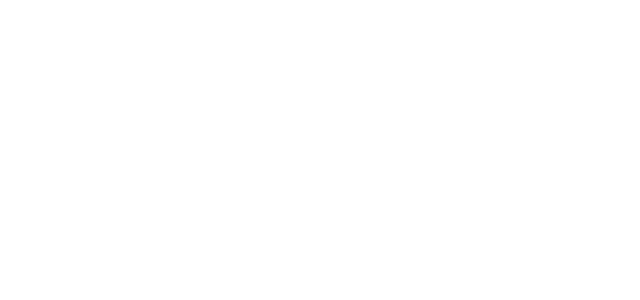
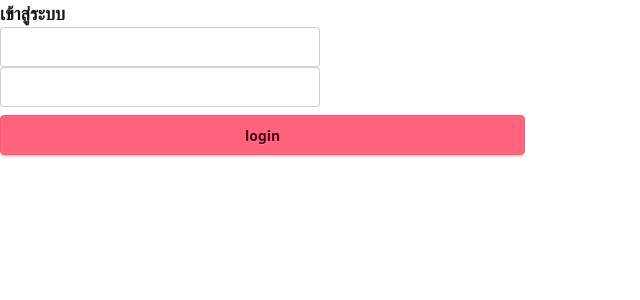
Before and after one commit to Numberwan08/Project, a React (Vite) app in the folder client/: page /login in a window 1280 px wide. Shown: the top 300 px of the page, without its empty margins (0-640 px from the left). Built offline with nearby package versions, Linux system fonts and the light colour scheme.

Commit message:
feat:เพิ่มฟังชั่นการloginและcontext

```diff
--- a/client/package.json
+++ b/client/package.json
@@ -11,6 +11,7 @@
   },
   "dependencies": {
     "@tailwindcss/vite": "^4.1.11",
+    "axios": "^1.10.0",
     "lucide-react": "^0.525.0",
     "react": "^19.1.0",
     "react-dom": "^19.1.0",
--- a/client/src/App.jsx
+++ b/client/src/App.jsx
@@ -13,6 +13,7 @@ import AttractionPage from "./pages/AttractionPage";
 import ProductPage from "./pages/ProductPage";
 import Login from "./pages/Login";
 import Register from "./pages/Register";
+import { AuthProvider } from "./context/AuthContext";
 
 function App() {
   const router = createBrowserRouter([
@@ -74,9 +75,9 @@ function App() {
     }
   ]);
   return (
-    <>
+    <AuthProvider>
       <RouterProvider router={router} />
-    </>
+    </AuthProvider>
   );
 }
 
--- a/client/src/components/Navbar.jsx
+++ b/client/src/components/Navbar.jsx
@@ -1,5 +1,7 @@
 import React from 'react';
 import { Link } from 'react-router-dom';
+import {useAuth} from "../context/AuthContext";
+
 
 const menuItems = [
   {
@@ -19,8 +21,11 @@ const menuItems = [
     path: "/product",
   },
 ];
-const Navbar = ({ isOpen = true }) => {
-  if (!isOpen) return null;
+
+const Navbar = () => {
+
+const {isLogin, logout, name } = useAuth();
+
 
   return (
     <nav className="bg-white shadow-md py-4 px-6">
@@ -39,6 +44,11 @@ const Navbar = ({ isOpen = true }) => {
           ))}
         </ul>
         <div className="flex items-center gap-4">
+            {isLogin ? (
+              <>
+              {name}
+              <button className="btn btn-error" onClick={() => logout()}>logout</button></>
+            ) : <>
             <button>
               <Link
                 to="/login"
@@ -56,8 +66,10 @@ const Navbar = ({ isOpen = true }) => {
                 สมัครสมาชิก
               </Link>
             </button>
+            </>}
           </div>
       </div>
+
     </nav>
   );
 };
--- /dev/null
+++ b/client/src/context/AuthContext.jsx
@@ -0,0 +1,19 @@
+import React, { createContext, useState, useContext } from "react";
+
+const AuthContext = createContext();
+
+export const AuthProvider = ({ children }) => {
+  const [isLogin, setIsLogin] = useState(false);
+  const [name, setName] = useState("");
+
+  const login = () => setIsLogin(true);
+  const logout = () => setIsLogin(false);
+
+  return (
+    <AuthContext.Provider value={{ isLogin, login, logout, setName, name}}>
+      {children}
+    </AuthContext.Provider>
+  );
+};
+
+export const useAuth = () => useContext(AuthContext);
--- a/client/src/pages/HomePage.jsx
+++ b/client/src/pages/HomePage.jsx
@@ -89,7 +89,7 @@ function HomePage() {
 
         <div className="flex flex-wrap  justify-center items-center">
           <div className="card bg-base-100 w-100 shadow-sm mt-3 mr-30">
-            <figure>
+            <figure className="mt-5">
               <img src="https://encrypted-tbn0.gstatic.com/images?q=tbn:ANd9GcQ2vCKcDkjgZltD9Ngi7i8ISjjow0V251bLaw&s" />
             </figure>
             <div className="card-body">
--- a/client/src/pages/Login.jsx
+++ b/client/src/pages/Login.jsx
@@ -1,10 +1,58 @@
-import React from 'react';
-import { Link } from 'react-router-dom';
+import React, { useState } from "react";
+import axios from "axios";
+import { Link, useNavigate} from "react-router-dom";
+import { useAuth } from "../context/AuthContext";
+function Login() {
+  const [username, setUsername] = useState("");
+  const [password, setPassword] = useState("");
+  const { login, setName } = useAuth();
+  const navigate = useNavigate();
 
-function Login() {
+  const handleSubmit = async (e) => {
+    e.preventDefault();
+    const payload = {
+      username,
+      password,
+    };
+    try {
+      const res = await axios.post(import.meta.env.VITE_API + "login", payload);
+      login();
+      navigate("/");
+      setName(res.data.data);
+      console.log(res.data.data)
+    } catch (error) {}
+  };
+
   return (
-    <div>
-
+    <div className="h-screen">
+      <div className="flex justify-content items-center">
+        <div className="card">
+          <div className="card-title">
+            <h2>เข้าสู่ระบบ</h2>
+          </div>
+          <div className="card-boby">
+            <form onSubmit={handleSubmit}>
+              <input
+                type="text"
+                className="input"
+                value={username}
+                onChange={(e) => setUsername(e.target.value)}
+                name="username"
+              />
+              <input
+                type="password"
+                className="input"
+                value={password}
+                onChange={(e) => setPassword(e.target.value)}
+                name="password"
+              />
+              <button title="submit" className="btn btn-error mt-2 w-full">
+                login
+              </button>
+            </form>
+          </div>
+        </div>
+      </div>
     </div>
   );
 }
```
Also changed, not shown: 2 other files (tests, documents, lock files or other folders).
